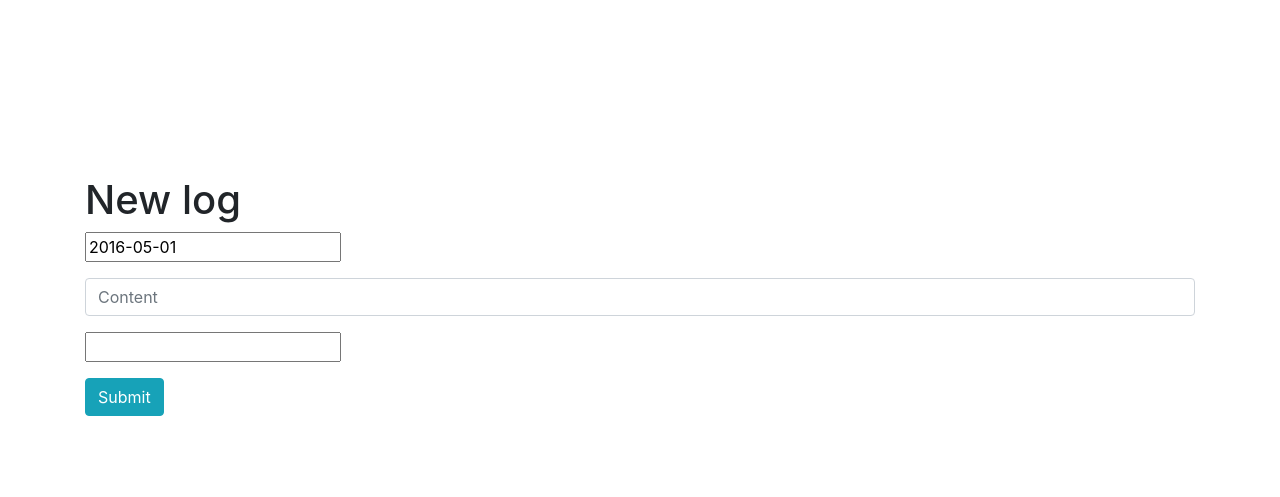
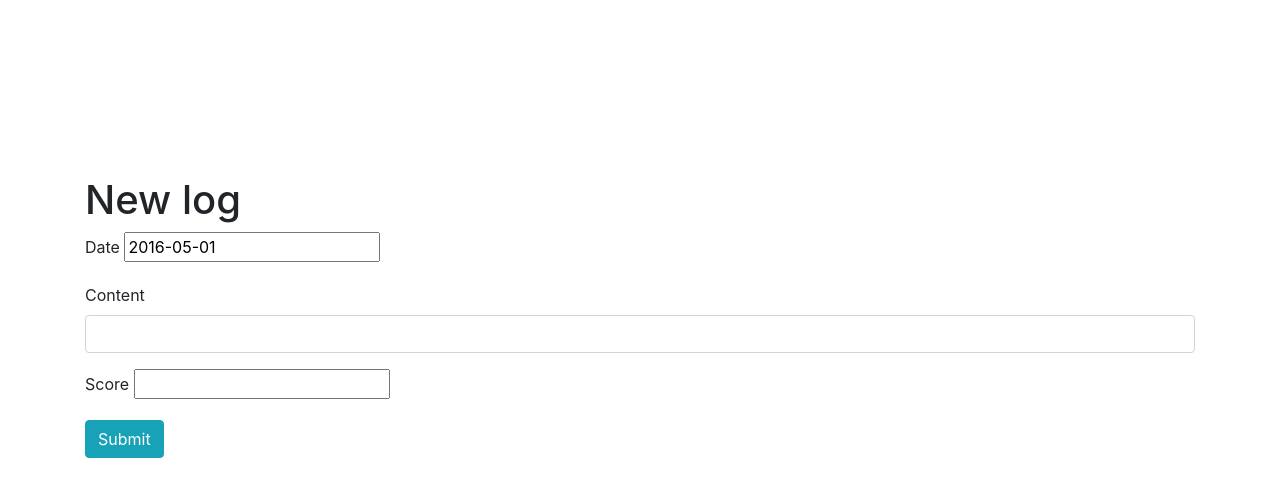
Before and after one commit to hyejeongpark/daily66, a Django app: template main/templates/main/log_form.html in a window 1280 px wide. Shown: the top 497 px of the page. Run offline with Django 3.2, Linux system fonts and the light colour scheme; the template is opened without the code that fills it: values that come from a table or form of the project are taken from there, others are empty; parts of the project's set-up code (start-up, migrations or seed data) failed here and were passed over; some libraries are stand-ins or nearby versions.

Commit message:
Add label on habit form and log form

```diff
--- a/main/forms.py
+++ b/main/forms.py
@@ -66,21 +66,19 @@ class UserCreationForm(forms.ModelForm):
 class LoginForm(AuthenticationForm):
     username = forms.CharField(
         max_length=30,
-        widget=forms.TextInput(attrs={'class': "form-control"}),)
+        widget=forms.TextInput(attrs={'class': "form-control"}), )
     password = forms.CharField(
         label=_("Password"),
-        widget=forms.PasswordInput(attrs={'class': "form-control"}),)
+        widget=forms.PasswordInput(attrs={'class': "form-control"}), )
 
 
 class HabitForm(forms.ModelForm):
     title = forms.CharField(
         max_length=200,
-        widget=forms.TextInput(attrs={'class': "form-control",
-                                      'placeholder': "Title"}), )
+        widget=forms.TextInput(attrs={'class': "form-control"}), )
     description = forms.CharField(
         max_length=100,
-        widget=forms.TextInput(attrs={'class': "form-control",
-                                      'placeholder': "Description"}), )
+        widget=forms.TextInput(attrs={'class': "form-control"}), )
     class Meta:
         model = Habit
         fields = ('title', )
@@ -92,8 +90,7 @@ class LogForm(forms.ModelForm):
         widget=extras.SelectDateWidget(years=[y for y in range(2010,2020)], ))
     content = forms.CharField(
         max_length=500,
-        widget=forms.TextInput(attrs={'class': "form-control",
-                                      'placeholder': "Content"}), )
+        widget=forms.TextInput(attrs={'class': "form-control"}), )
     score = forms.IntegerField()
     class Meta:
         model = Log
--- a/main/templates/main/base.html
+++ b/main/templates/main/base.html
@@ -17,7 +17,7 @@
       <a class="navbar-brand" href="{% url "main:index" %}">Daily66</a>
       <ul class="nav navbar-nav pull-xs-right">
         {% if user.is_authenticated %}
-        <li class="nav-item">
+        <li class="nav-item active">
           <a class="nav-link" href="#">{{ user.username }}</a>
         </li>
         <li class="nav-item">
--- a/main/templates/main/habit_form.html
+++ b/main/templates/main/habit_form.html
@@ -4,9 +4,11 @@
 <h1>New habit</h1>
 <form action="" method="post" enctype="multipart/form-data">{% csrf_token %}
   <div class="form-group">
+    <label for="id_title">Title</label>
     {{ form.title }}
   </div>
   <div class="form-group">
+    <label for="id_description">Description</label>
     {{ form.description }}
   </div>
   <input class="btn btn-info" type="submit" value="Submit">
--- a/main/templates/main/log_form.html
+++ b/main/templates/main/log_form.html
@@ -4,12 +4,15 @@
 <h1>New log</h1>
 <form action="" method="post" enctype="multipart/form-data">{% csrf_token %}
   <div class="form-group">
+    <label for="id_date">Date</label>
     {{ form.date }}
   </div>
   <div class="form-group">
+    <label for="id_content">Content</label>
     {{ form.content }}
   </div>
   <div class="form-group">
+    <label for="id_score">Score</label>
     {{ form.score }}
   </div>
   <input class="btn btn-info" type="submit" value="Submit">
```
